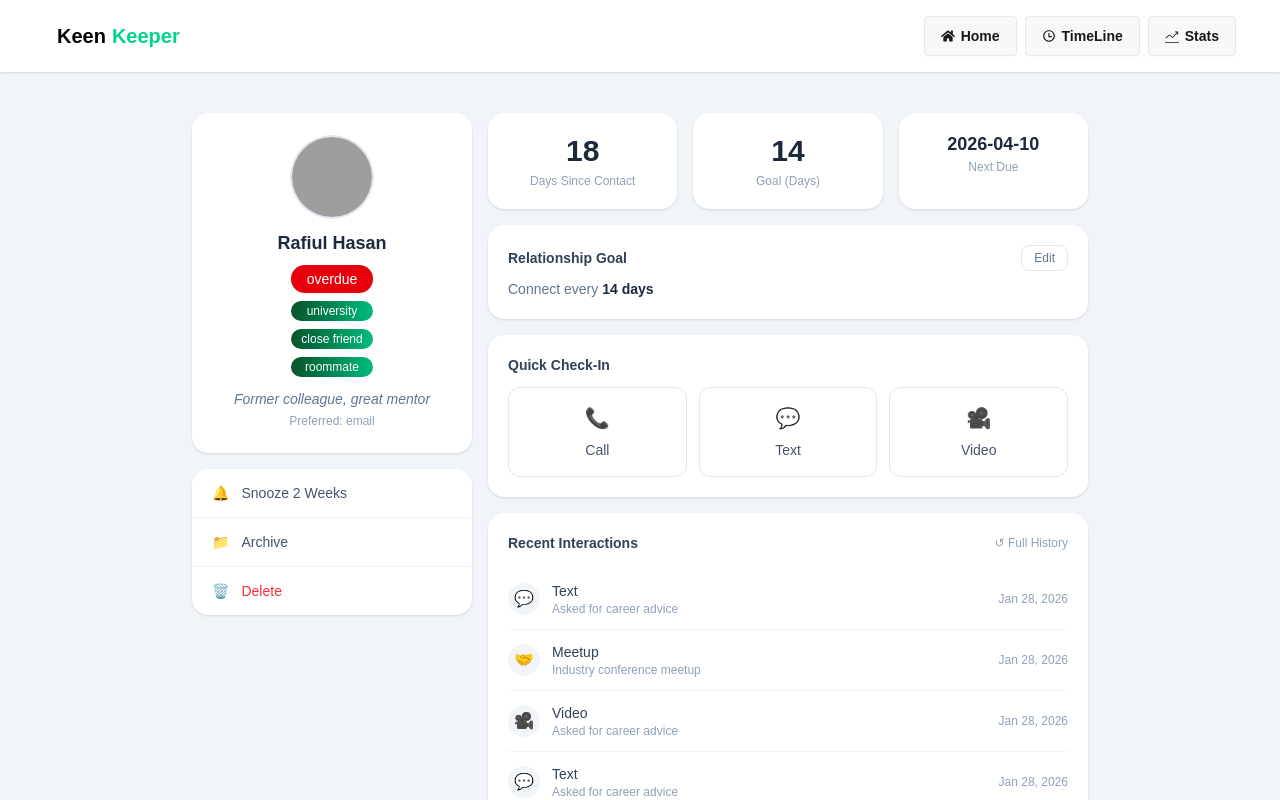
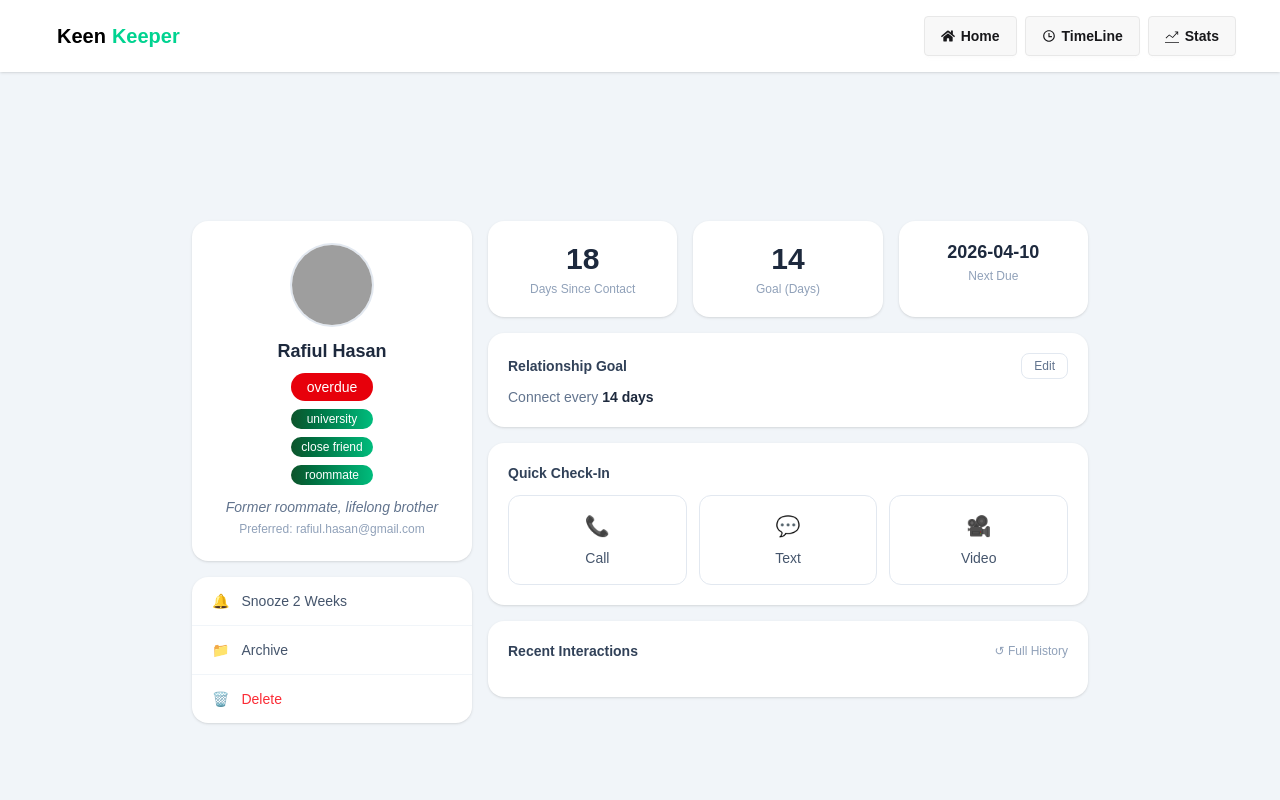
Before and after one commit to wazed-md-abdul/KeenKeeper, a Next.js app: page /friends/1 in a window 1280 px wide. Shown: the top 800 px of the page. Built offline with nearby package versions, Linux system fonts and the light colour scheme; grey boxes are pictures that could not be loaded.

Commit message:
interactions added

```diff
--- a/package.json
+++ b/package.json
@@ -12,7 +12,10 @@
     "next": "16.2.3",
     "react": "19.2.4",
     "react-dom": "19.2.4",
-    "react-icons": "^5.6.0"
+    "react-icons": "^5.6.0",
+    "react-loading": "^2.0.3",
+    "react-spinners": "^0.17.0",
+    "react-toastify": "^11.0.5"
   },
   "devDependencies": {
     "@tailwindcss/postcss": "^4",
--- a/public/data.json
+++ b/public/data.json
@@ -6,14 +6,13 @@
     "email": "rafiul.hasan@gmail.com",
     "days_since_contact": 18,
     "status": "overdue",
-    "tags": [
-      "university",
-      "close friend",
-      "roommate"
-    ],
+    "tags": ["university", "close friend", "roommate"],
     "bio": "Met at BUET during freshman year. We were roommates for 3 years. Now he works as a civil engineer in Chattogram.",
     "goal": 14,
-    "next_due_date": "2026-04-10"
+    "next_due_date": "2026-04-10",
+    "why_contact": "Check in on his new infrastructure project and catch up on life in Chattogram.",
+    "preferred_contact": "WhatsApp",
+    "relationship_detail": "Former roommate, lifelong brother"
   },
   {
     "id": 2,
@@ -22,14 +21,13 @@
     "email": "nusrat.jahan.dhaka@yahoo.com",
     "days_since_contact": 5,
     "status": "on-track",
-    "tags": [
-      "childhood",
-      "neighbour",
-      "close friend"
-    ],
+    "tags": ["childhood", "neighbour", "close friend"],
     "bio": "Grew up in the same para in Mirpur. We've known each other since Class 3. She's now a doctor at Dhaka Medical College Hospital.",
     "goal": 10,
-    "next_due_date": "2026-04-18"
+    "next_due_date": "2026-04-18",
+    "why_contact": "She mentioned starting a community health camp — want to hear how it went.",
+    "preferred_contact": "phone call",
+    "relationship_detail": "Childhood neighbour, like a sister"
   },
   {
     "id": 3,
@@ -38,14 +36,13 @@
     "email": "tanvir.ahmed.cse@gmail.com",
     "days_since_contact": 11,
     "status": "almost due",
-    "tags": [
-      "work",
-      "tech",
-      "cricket buddy"
-    ],
+    "tags": ["work", "tech", "cricket buddy"],
     "bio": "Colleague at a fintech startup in Gulshan. We bond over cricket — rarely miss a Bangladesh match together. Sharp developer and great teammate.",
     "goal": 12,
-    "next_due_date": "2026-04-14"
+    "next_due_date": "2026-04-14",
+    "why_contact": "Discuss the upcoming Bangladesh vs. India series and his thoughts on the new project stack at work.",
+    "preferred_contact": "Telegram",
+    "relationship_detail": "Work colleague, cricket companion"
   },
   {
     "id": 4,
@@ -54,14 +51,13 @@
     "email": "sumaiya.akter91@hotmail.com",
     "days_since_contact": 25,
     "status": "overdue",
-    "tags": [
-      "university",
-      "study group",
-      "mentor"
-    ],
+    "tags": ["university", "study group", "mentor"],
     "bio": "Study group partner from Dhaka University. She mentored me through my thesis on Bengali literature. Now a lecturer at Rajshahi University.",
     "goal": 21,
-    "next_due_date": "2026-04-05"
+    "next_due_date": "2026-04-05",
+    "why_contact": "Ask for her guidance on a research paper I'm drafting. She always gives the sharpest feedback.",
+    "preferred_contact": "email",
+    "relationship_detail": "Academic mentor, trusted guide"
   },
   {
     "id": 5,
@@ -70,14 +66,13 @@
     "email": "imran.chowdhury.bd@gmail.com",
     "days_since_contact": 3,
     "status": "on-track",
-    "tags": [
-      "college",
-      "travel buddy",
-      "photography"
-    ],
+    "tags": ["college", "travel buddy", "photography"],
     "bio": "Met at Notre Dame College in Dhaka. We travel together every Eid — last trip was Cox's Bazar. He runs a popular travel photography page on Facebook.",
     "goal": 7,
-    "next_due_date": "2026-04-17"
+    "next_due_date": "2026-04-17",
+    "why_contact": "Plan our next Eid trip and check out his new photo series from Sundarbans.",
+    "preferred_contact": "Facebook Messenger",
+    "relationship_detail": "College friend, adventure partner"
   },
   {
     "id": 6,
@@ -86,14 +81,13 @@
     "email": "farida.begum.sylhet@gmail.com",
     "days_since_contact": 9,
     "status": "almost due",
-    "tags": [
-      "family friend",
-      "cooking",
-      "long-distance"
-    ],
+    "tags": ["family friend", "cooking", "long-distance"],
     "bio": "Family friend from Sylhet. Our parents have known each other for decades. She moved to Sylhet City after marriage but we stay in regular touch.",
     "goal": 10,
-    "next_due_date": "2026-04-14"
+    "next_due_date": "2026-04-14",
+    "why_contact": "She promised to share her hilsa recipe — also just want to check in on how she's settling in.",
+    "preferred_contact": "phone call",
+    "relationship_detail": "Family friend, warm confidante"
   },
   {
     "id": 7,
@@ -102,14 +96,13 @@
     "email": "sabbir.rahman.khulna@gmail.com",
     "days_since_contact": 33,
     "status": "overdue",
-    "tags": [
-      "school",
-      "childhood",
-      "football"
-    ],
+    "tags": ["school", "childhood", "football"],
     "bio": "Best friend from school in Khulna. We played football together for 6 years. He's now running his family's shrimp export business in Mongla.",
     "goal": 30,
-    "next_due_date": "2026-04-01"
+    "next_due_date": "2026-04-01",
+    "why_contact": "It's been too long — catch up on the business and reminisce about our Khulna days.",
+    "preferred_contact": "phone call",
+    "relationship_detail": "Childhood best friend, football teammate"
   },
   {
     "id": 8,
@@ -118,14 +111,13 @@
     "email": "maliha.sultana.ngo@gmail.com",
     "days_since_contact": 6,
     "status": "on-track",
-    "tags": [
-      "work",
-      "activist",
-      "book club"
-    ],
+    "tags": ["work", "activist", "book club"],
     "bio": "We met at a climate action workshop in Dhaka. Both avid readers — we run a small Bengali book club together online. She works for an NGO focused on flood-affected communities.",
     "goal": 14,
-    "next_due_date": "2026-04-20"
+    "next_due_date": "2026-04-20",
+    "why_contact": "Pick the next book club title and hear about her latest field work in Sylhet's haor region.",
+    "preferred_contact": "email",
+    "relationship_detail": "Fellow activist, book club co-organiser"
   },
   {
     "id": 9,
@@ -134,14 +126,13 @@
     "email": "arif.hossain.buet@gmail.com",
     "days_since_contact": 13,
     "status": "almost due",
-    "tags": [
-      "university",
-      "engineering",
-      "startup"
-    ],
+    "tags": ["university", "engineering", "startup"],
     "bio": "Lab partner from BUET's EEE department. He co-founded a solar energy startup in Bogura after graduating. One of the most driven people I know.",
     "goal": 14,
-    "next_due_date": "2026-04-14"
+    "next_due_date": "2026-04-14",
+    "why_contact": "Want to learn about his startup's latest solar pilot project and possibly connect him with an investor I know.",
+    "preferred_contact": "LinkedIn",
+    "relationship_detail": "University lab partner, inspiring entrepreneur"
   },
   {
     "id": 10,
@@ -150,13 +141,12 @@
     "email": "riya.chakraborty.bd@gmail.com",
     "days_since_contact": 2,
     "status": "on-track",
-    "tags": [
-      "art",
-      "college",
-      "close friend"
-    ],
+    "tags": ["art", "college", "close friend"],
     "bio": "Met at Charukala (Faculty of Fine Arts) in Dhaka. She's an incredible painter whose work has been exhibited in Shilpakala Academy. We grab tea in Aziz Super Market regularly.",
     "goal": 7,
-    "next_due_date": "2026-04-18"
+    "next_due_date": "2026-04-18",
+    "why_contact": "She has a new exhibition coming up — want to confirm I'm attending and hear about the theme.",
+    "preferred_contact": "Instagram DM",
+    "relationship_detail": "College friend, creative inspiration"
   }
 ]
--- a/src/app/friends/[useId]/page.jsx
+++ b/src/app/friends/[useId]/page.jsx
@@ -1,18 +1,18 @@
 "use client";
 import Link from "next/link";
-import { use } from "react";
+import { use, useContext } from "react";
 import useHooks from "@/hooks/useHooks";
+import { InterectionsContext } from "@/context/installcontext";
+import { ToastContainer, toast } from 'react-toastify';
+import 'react-toastify/dist/ReactToastify.css';
+import { Zoom } from 'react-toastify';
 
-const interactions = [
-  { type: "Text", icon: "💬", desc: "Asked for career advice", date: "Jan 28, 2026" },
-  { type: "Meetup", icon: "🤝", desc: "Industry conference meetup", date: "Jan 28, 2026" },
-  { type: "Video", icon: "🎥", desc: "Asked for career advice", date: "Jan 28, 2026" },
-  { type: "Text", icon: "💬", desc: "Asked for career advice", date: "Jan 28, 2026" },
-];
 
 const FriendsData = ({ params }) => {
   const {loading, friends } = useHooks();
   const { useId } = use(params);
+const {interections, setInterections} =useContext(InterectionsContext);
+
 
   if (loading) {
     return (
@@ -22,7 +22,21 @@ const FriendsData = ({ params }) => {
 
   const user = friends.find(friend => friend.id === parseInt(useId));
 
+const handleInterections = (label) => {
+  toast.success(`${label} has been send to ${user.name} `, {
+position: "top-center",
+autoClose: 2500,
+hideProgressBar: false,
+closeOnClick: true,
+pauseOnHover: false,
+draggable: true,
+progress: undefined,
+theme: "dark",
+transition: Zoom,
+});
+setInterections([...interections,{ type: label, with: user.name, icon: label==="Text" ? "💬" : label==="Meetup" ? "🤝" : "🎥", desc: user.why_contact, date: new Date().toLocaleDateString() } ]);
 
+};
   console.log(friends);
 const sharedStyle = " text-white rounded-full px-3 py-1 text-sm font-medium";
 
@@ -64,8 +78,8 @@ const sharedStyle = " text-white rounded-full px-3 py-1 text-sm font-medium";
                 }
 
               </div>
-              <p className="text-sm text-slate-500 italic">Former colleague, great mentor</p>
-              <p className="text-xs text-slate-400 mt-1">Preferred: email</p>
+              <p className="text-sm text-slate-500 italic">{user.relationship_detail}</p>
+              <p className="text-xs text-slate-400 mt-1">Preferred: {user.email}</p>
             </div>
 
             {/* Actions */}
@@ -123,7 +137,7 @@ const sharedStyle = " text-white rounded-full px-3 py-1 text-sm font-medium";
                   { label: "Text", icon: "💬" },
                   { label: "Video", icon: "🎥" },
                 ].map(({ label, icon }) => (
-                  <button
+                  <button onClick={()=>{handleInterections(label)}}
                     key={label}
                     className="flex flex-col items-center gap-2 py-4 rounded-xl border border-slate-200 hover:border-slate-300 hover:bg-slate-50 transition-all text-sm text-slate-600 font-medium"
                   >
@@ -143,13 +157,14 @@ const sharedStyle = " text-white rounded-full px-3 py-1 text-sm font-medium";
                 </button>
               </div>
               <div className="divide-y divide-slate-100">
-                {interactions.map((item, i) => (
+                {interections.map((item, i) => (
                   <div key={i} className="flex items-center gap-3 py-3">
                     <div className="w-8 h-8 rounded-full bg-slate-100 flex items-center justify-center text-base shrink-0">
                       {item.icon}
                     </div>
                     <div className="flex-1 min-w-0">
                       <p className="text-sm font-medium text-slate-700">{item.type}</p>
+                      <p className="text-xs text-slate-400 truncate">{item.with}</p>
                       <p className="text-xs text-slate-400 truncate">{item.desc}</p>
                     </div>
                     <span className="text-xs text-slate-400 shrink-0">{item.date}</span>
--- a/src/app/layout.js
+++ b/src/app/layout.js
@@ -3,6 +3,8 @@ import { Geist} from "next/font/google";
 import "./globals.css";
 import NavBar from "@/components/NavBar";
 import Footer from "@/components/Footer";
+import InterectionsProvider, { InterectionsContext } from "@/context/installcontext";
+import { ToastContainer } from "react-toastify";
 
 const geistSans = Geist({
   variable: "--font-geist-sans",
@@ -23,8 +25,11 @@ export default function RootLayout({ children }) {
       <body className="min-h-full flex flex-col">
 
         <NavBar />
+        <InterectionsProvider>
         {children}
+        </InterectionsProvider>
         <Footer />
+        <ToastContainer />
         </body>
     </html>
   );
--- a/src/components/FriendsCardRender.jsx
+++ b/src/components/FriendsCardRender.jsx
@@ -1,12 +1,14 @@
 "use client"
 import Link from 'next/link';
 import useHooks from '@/hooks/useHooks';
+
 
 const FriendsCardRender =  () => {
 
  const {loading,friends} = useHooks();
 
 const data = friends;
+
 
     const sharedStyle = " text-white rounded-full px-3 py-1 text-sm font-medium";
     return (
--- /dev/null
+++ b/src/context/installcontext.jsx
@@ -0,0 +1,20 @@
+"use client";
+import { createContext, useState } from "react";
+
+export const InterectionsContext = createContext();
+
+const InterectionsProvider = ({ children }) => {
+  const [interections, setInterections] = useState([]);
+  const data = {
+    interections, setInterections,
+
+  };
+
+  return (
+    <InterectionsContext value={data}>
+      {children}
+    </InterectionsContext>
+  );
+};
+
+export default InterectionsProvider;
```
Also changed, not shown: 1 other file (tests, documents, lock files or other folders).
